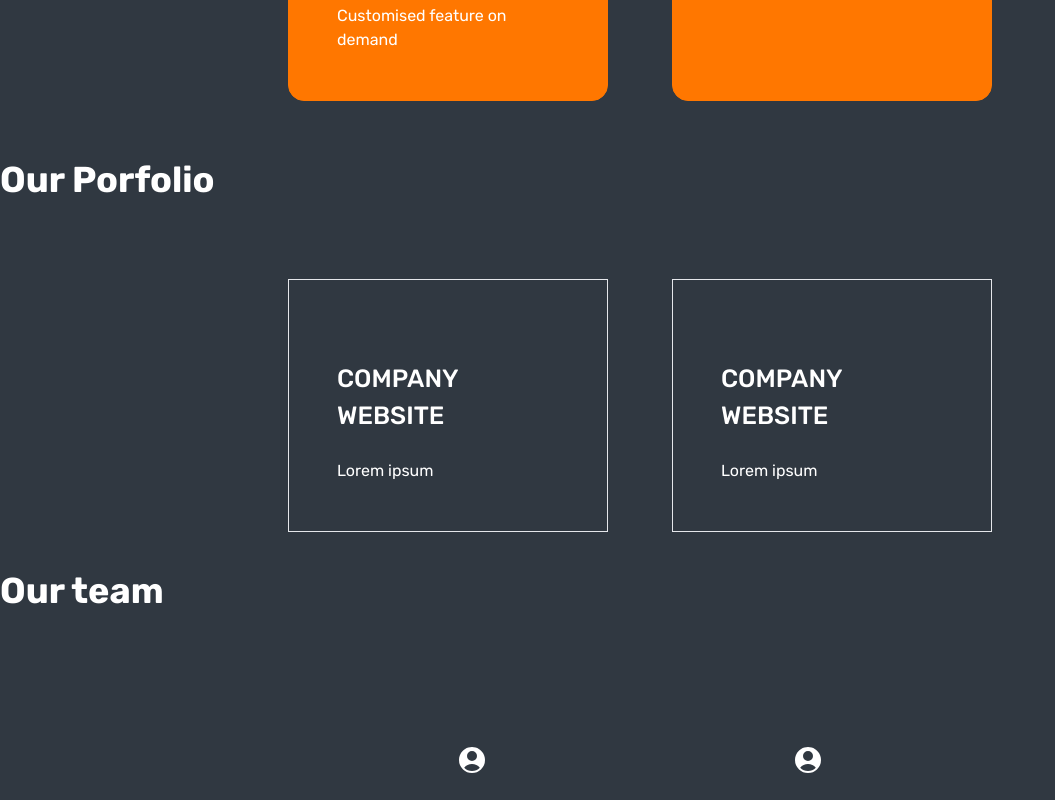
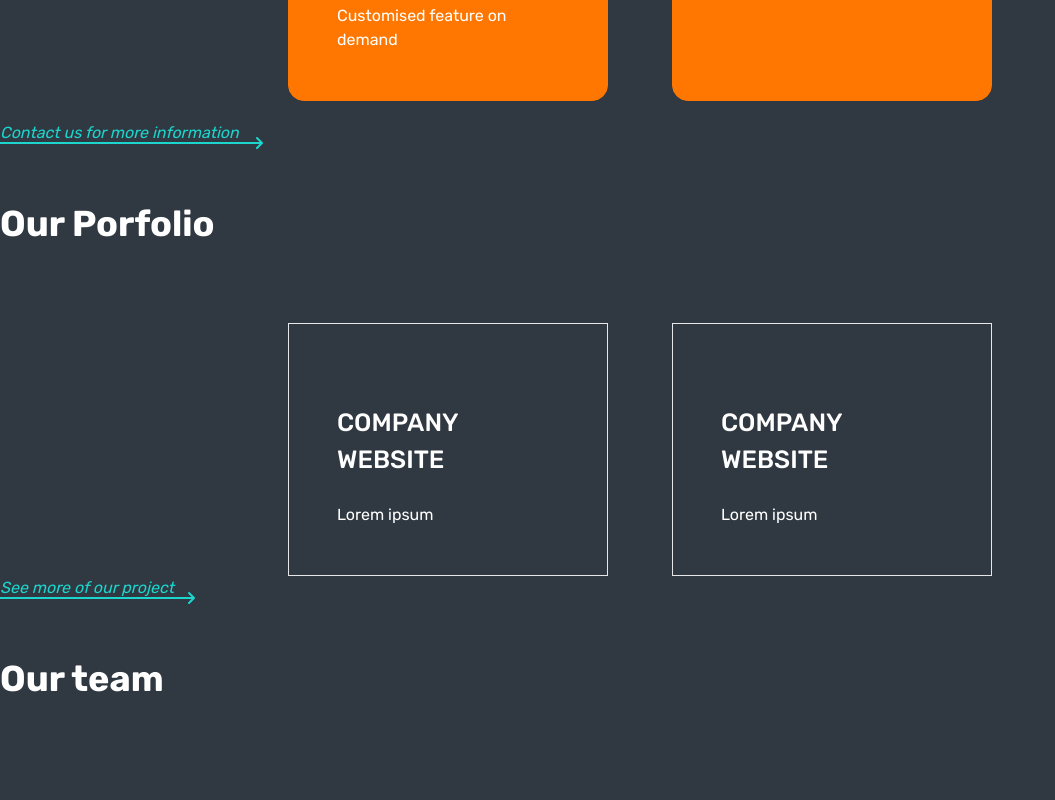
Before and after one commit to cuongtran-6618/cuongtran-6618.github.io, a Next.js app: page / in a window 1280 px wide. Shown: the part 1280-2080 px from the top of the page, without its empty margins (0-1055 px from the left). Built offline with nearby package versions, Linux system fonts and the light colour scheme.

Commit message:
style change

```diff
--- a/components/Icon.tsx
+++ b/components/Icon.tsx
@@ -3,11 +3,12 @@ import {
   Cog8ToothIcon,
   AdjustmentsVerticalIcon,
   UserCircleIcon,
+  ArrowLongRightIcon,
 } from "@heroicons/react/24/solid";
 
-export default function Icon({ name }) {
+export default function Icon({ name, classOfIcon = "h-8 w-8 sm:h-11 sm:w11" }) {
   let icon = <XMarkIcon />;
-  const classOfIcon = "h-8 w-8 sm:h-11 sm:w11";
+
   switch (name) {
     case "Cog8Tooth":
       icon = <Cog8ToothIcon className={classOfIcon} />;
@@ -18,7 +19,10 @@ export default function Icon({ name }) {
     case "UserCircle":
       icon = <UserCircleIcon className={classOfIcon} />;
       break;
+    case "ArrowLongRight":
+      icon = <ArrowLongRightIcon className={classOfIcon} />;
+      break;
   }
 
-  return icon;
+  return <div className="h-8 w-8 sm:h-11 sm:w11 relative">{icon}</div>;
 }
--- a/components/LinkArrow.tsx
+++ b/components/LinkArrow.tsx
@@ -1,9 +1,22 @@
 import Link from "next/link";
+import Icon from "./Icon";
 
-export default function LinkButton({ label, url }) {
+export default function LinkArrow({ label, url }) {
   return (
-    <Link href={url} title={label} className="text-xs italic">
-      {label}
-    </Link>
+    <div className="">
+      <Link
+        href={url}
+        title={label}
+        className="text-xs italic flex flex-row justify-start content-baseline link-color"
+      >
+        <div className="h-11 leading-[1.48rem] decoration-2 underline underline-offset-4">
+          <span className="">{label}&nbsp;&nbsp;</span>
+        </div>{" "}
+        <Icon
+          name={"ArrowLongRight"}
+          classOfIcon={"absolute h-8 w-8 sm:h-11 sm:w11 -left-4"}
+        />
+      </Link>
+    </div>
   );
 }
--- a/components/PorfolioList.tsx
+++ b/components/PorfolioList.tsx
@@ -1,5 +1,6 @@
 import Porfolio from "./Porfolio";
 import data from "../data/porfolios.json";
+import LinkArrow from "./LinkArrow";
 
 export default function PorfolioList() {
   return (
@@ -14,6 +15,7 @@ export default function PorfolioList() {
           <Porfolio key={porfolio.uid} props={porfolio} />
         ))}
       </div>
+      <LinkArrow label={"See more of our project"} url={"./porfolio"} />
     </section>
   );
 }
--- a/components/ServiceList.tsx
+++ b/components/ServiceList.tsx
@@ -1,5 +1,6 @@
 import Service from "./Service";
 import data from "../data/services.json";
+import LinkArrow from "./LinkArrow";
 
 export default function ServiceList() {
   return (
@@ -14,6 +15,10 @@ export default function ServiceList() {
           <Service key={service.uid} props={service} />
         ))}
       </div>
+      <LinkArrow
+        label={"Contact us for more information   "}
+        url={"./contact"}
+      />
     </section>
   );
 }
```
